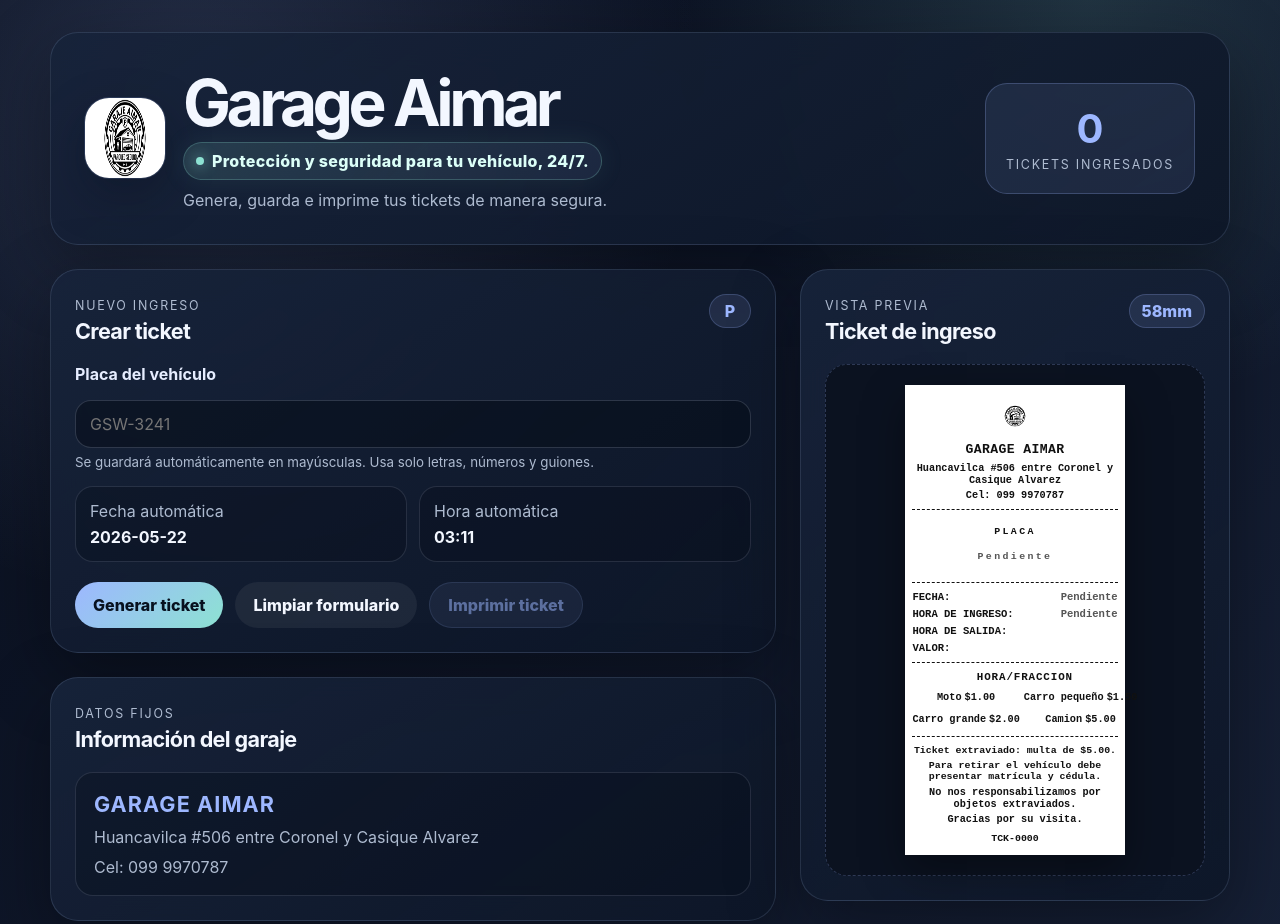
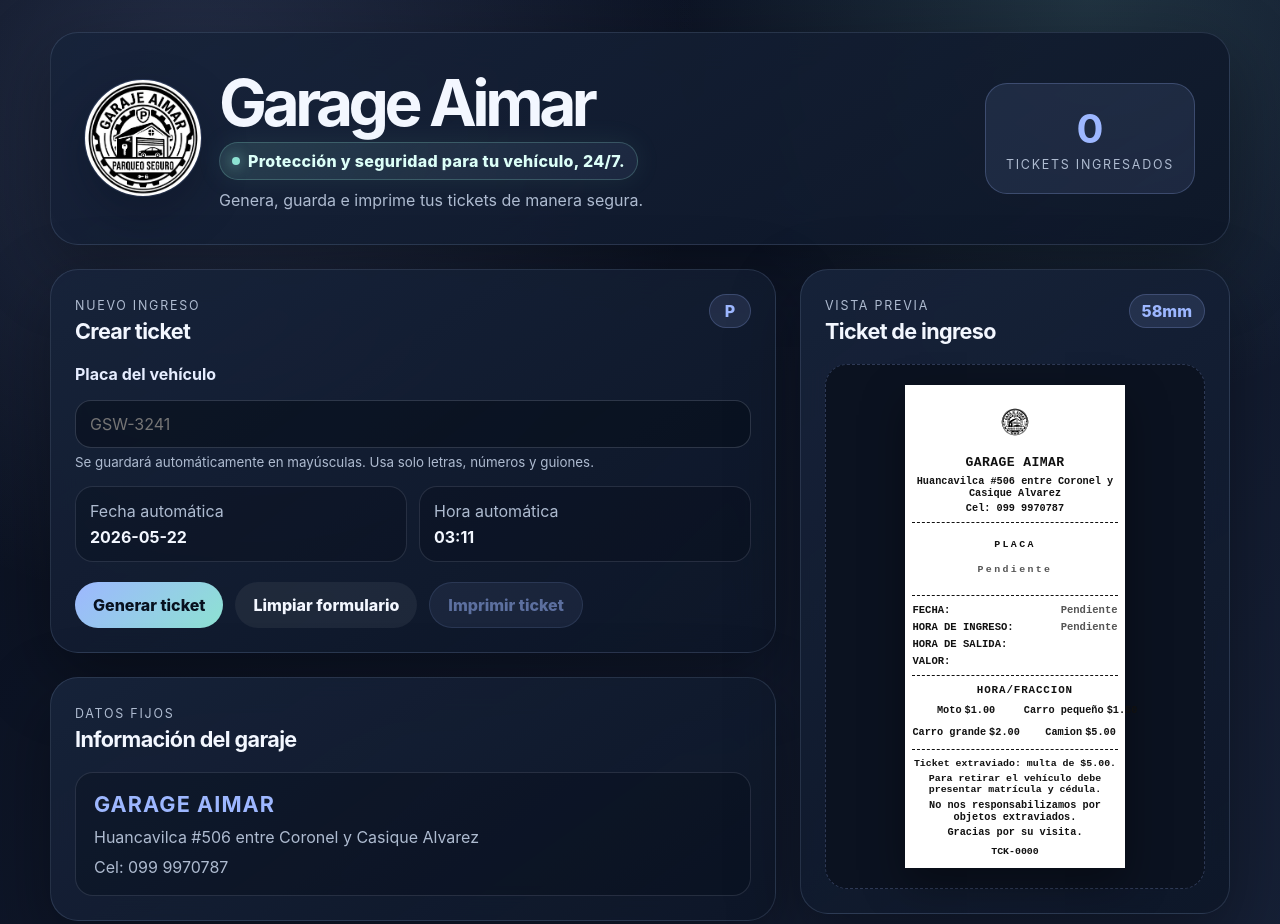
Before and after one commit to lolxx22/Garaje-Aimar, a website built with Vite: page index.html in a window 1280 px wide. Shown: the top 924 px of the page. Built offline with nearby package versions, Linux system fonts and the light colour scheme.

Commit message:
Improve logo sizing

```diff
--- a/src/styles/main.css
+++ b/src/styles/main.css
@@ -63,10 +63,11 @@ button:focus-visible, input:focus-visible, select:focus-visible { outline: 3px s
 }
 
 .brand-logo {
-  width: clamp(60px, 8vw, 80px);
-  height: clamp(60px, 8vw, 80px);
+  width: clamp(86px, 11vw, 116px);
+  height: clamp(86px, 11vw, 116px);
   flex: 0 0 auto;
-  border-radius: 24px;
+  border-radius: 999px;
+  object-fit: cover;
   box-shadow: 0 18px 45px rgba(9, 15, 29, 0.34), 0 0 0 1px rgba(157, 183, 255, 0.18);
 }
 
@@ -254,9 +255,9 @@ input:focus, select:focus {
 .ticket-header { text-align: center; }
 .ticket-logo {
   display: block;
-  width: 40px;
-  height: 40px;
-  margin: 0 auto 6px;
+  width: 52px;
+  height: 52px;
+  margin: 0 auto 7px;
   object-fit: contain;
   filter: grayscale(1) contrast(1.35);
 }
--- a/src/styles/print.css
+++ b/src/styles/print.css
@@ -73,9 +73,9 @@
 
   .ticket-logo {
     display: block !important;
-    width: 11mm !important;
-    height: 11mm !important;
-    margin: 0 auto 1.6mm !important;
+    width: 14mm !important;
+    height: 14mm !important;
+    margin: 0 auto 1.8mm !important;
     object-fit: contain !important;
     filter: grayscale(1) contrast(2) !important;
     print-color-adjust: exact !important;
```
